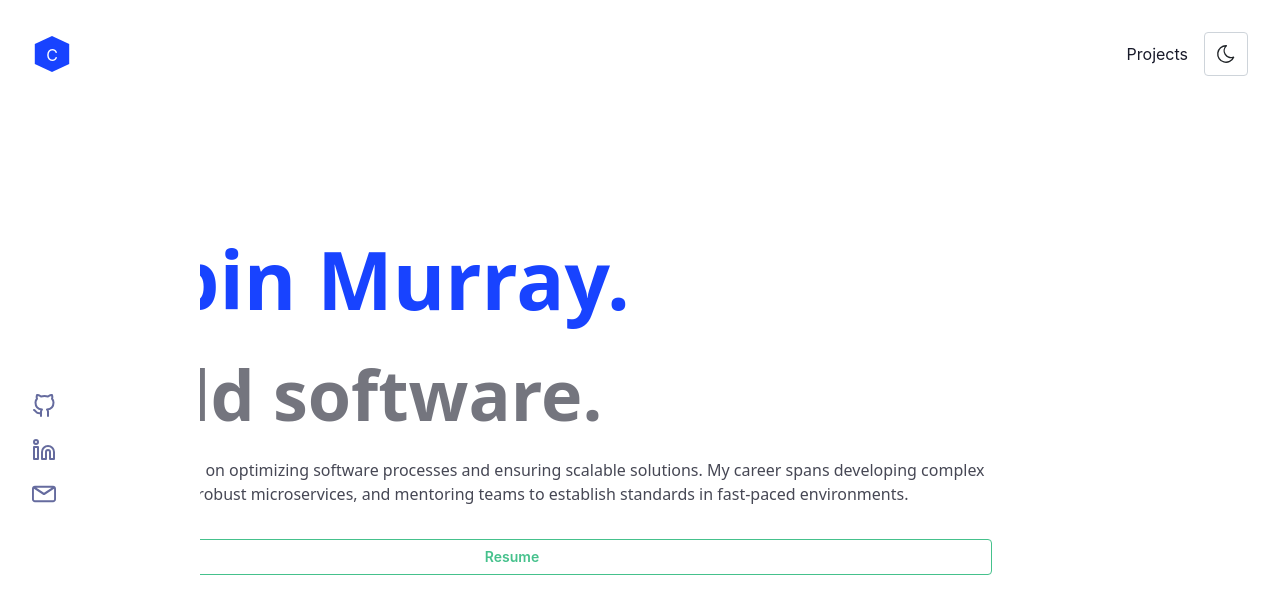
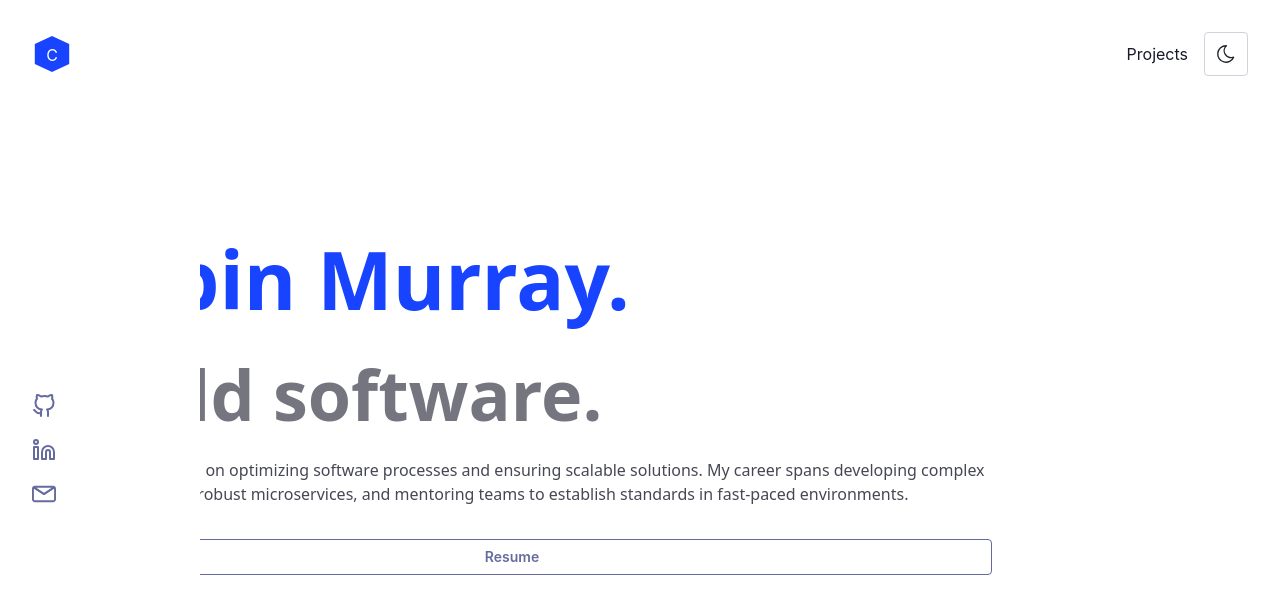
Before and after one commit to corbinmurray/corbinmurray-dev, a Next.js app: page / in a window 1280 px wide. Shown: the top 614 px of the page. Built offline with nearby package versions, Linux system fonts and the light colour scheme.

Commit message:
Change to neutral color

```diff
--- a/app/page.tsx
+++ b/app/page.tsx
@@ -19,7 +19,7 @@ export default function HomePage() {
 						I lead projects focused on optimizing software processes and ensuring scalable solutions. My career spans developing complex integrations, building
 						robust microservices, and mentoring teams to establish standards in fast-paced environments.
 					</Text>
-					<Button component="a" href="/Corbin Murray - Resume.pdf" target="_blank" variant="outline" color="accent" mt="md">
+					<Button component="a" href="/Corbin Murray - Resume.pdf" target="_blank" variant="outline" color="neutral" mt="md">
 						Resume
 					</Button>
 				</Stack>
```
